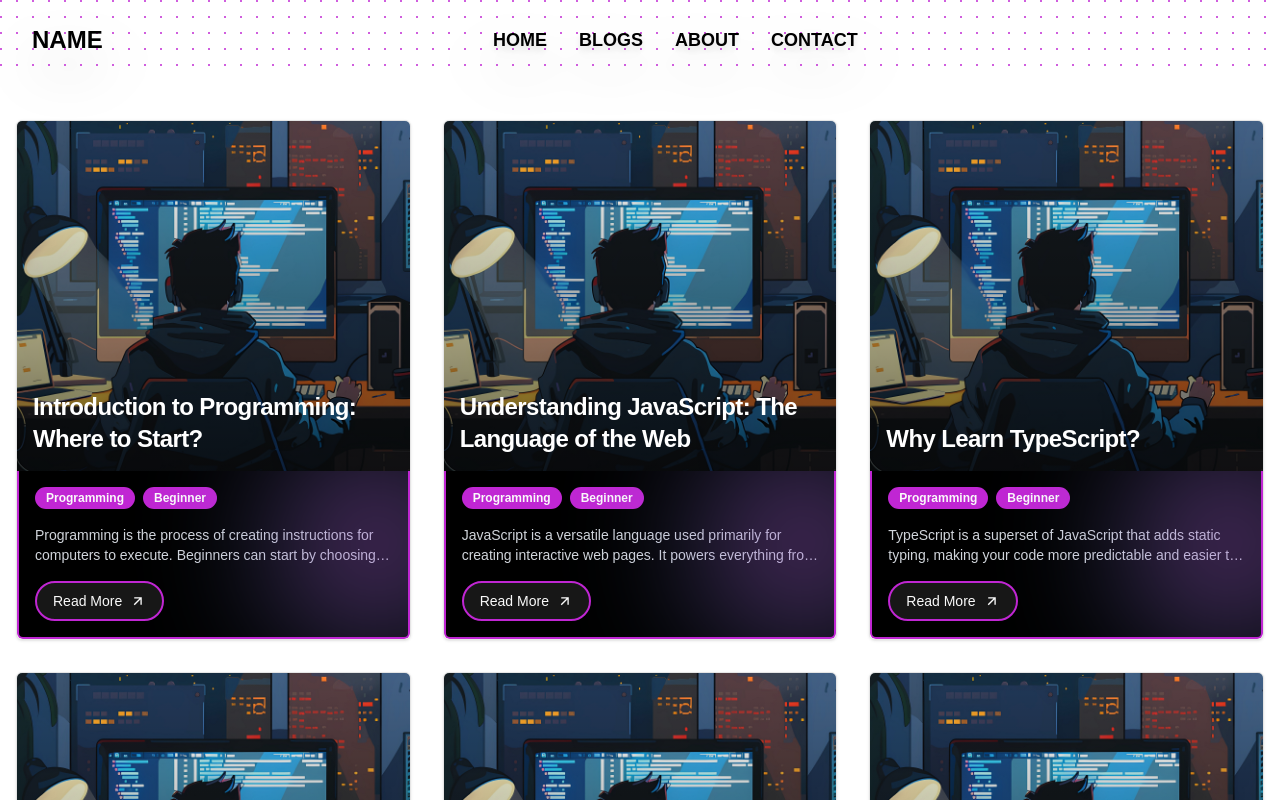
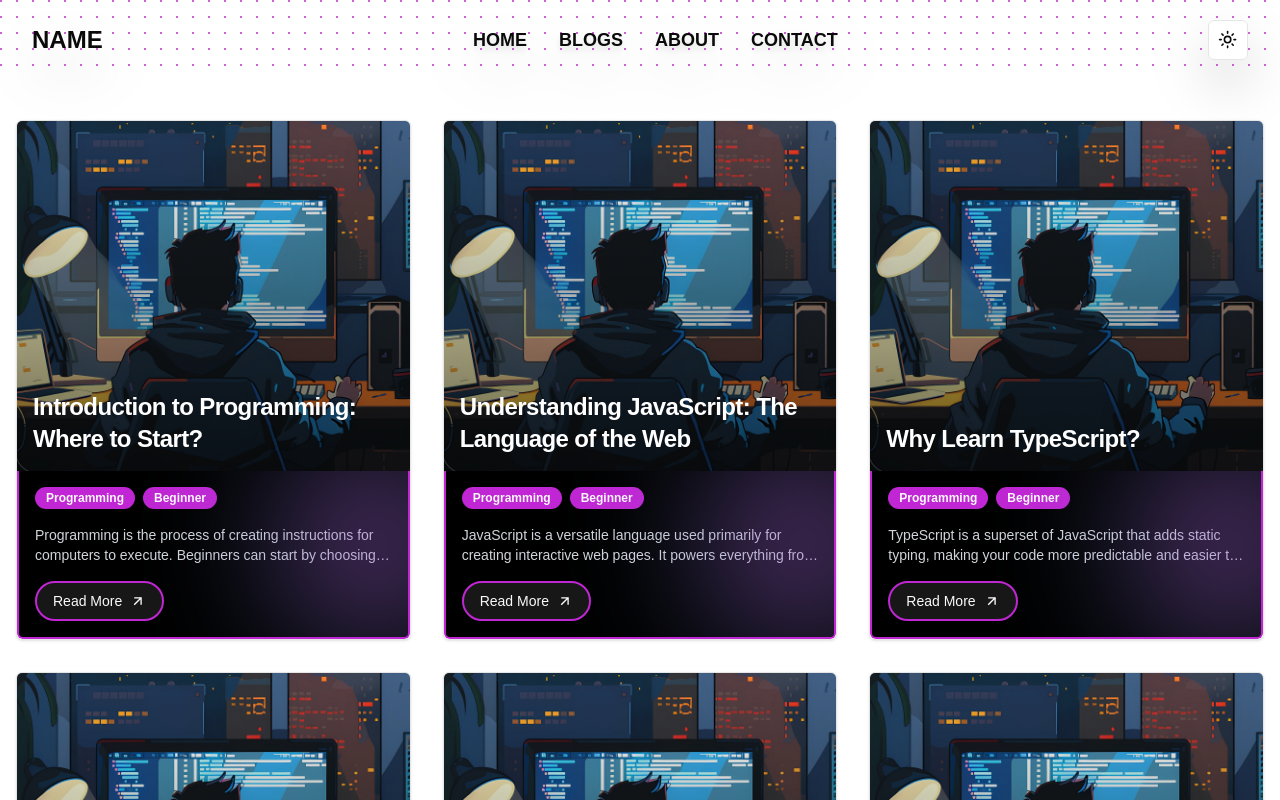
Before and after one commit to Tahasiraj1/Dynamic-Blog-Website, a Next.js app: page /posts in a window 1280 px wide. Shown: the top 800 px of the page. Built offline with nearby package versions, Linux system fonts and the light colour scheme.

Commit message:
Add theme provider and toggle components for dark mode support

```diff
--- a/app/layout.tsx
+++ b/app/layout.tsx
@@ -3,6 +3,7 @@ import localFont from "next/font/local";
 import "./globals.css";
 import Header from "@/components/layout/Header";
 import Footer from "@/components/layout/Footer";
+import { ThemeProvider } from "@/components/Theme-Provider";
 
 const geistSans = localFont({
   src: "./fonts/GeistVF.woff",
@@ -30,9 +31,16 @@ export default function RootLayout({
       <body
         className={`${geistSans.variable} ${geistMono.variable} antialiased`}
       >
-        <Header />
-          {children}
-        <Footer />
+        <ThemeProvider
+          attribute="class"
+          defaultTheme="system"
+          enableSystem
+          disableTransitionOnChange
+        >
+          <Header />
+            {children}
+          <Footer />
+        </ThemeProvider>
       </body>
     </html>
   );
--- /dev/null
+++ b/components/Theme-Provider.tsx
@@ -0,0 +1,11 @@
+"use client"
+
+import * as React from "react"
+import { ThemeProvider as NextThemesProvider } from "next-themes"
+
+export function ThemeProvider({
+  children,
+  ...props
+}: React.ComponentProps<typeof NextThemesProvider>) {
+  return <NextThemesProvider {...props}>{children}</NextThemesProvider>
+}
--- /dev/null
+++ b/components/Theme-Toggle.tsx
@@ -0,0 +1,29 @@
+"use client";
+
+import * as React from "react";
+import { Moon, Sun } from "lucide-react";
+import { useTheme } from "next-themes";
+
+import { Button } from "@/components/ui/button";
+
+export function ModeToggle() {
+  const { theme, setTheme } = useTheme();
+
+  return(
+    <>
+        {theme === "light" ? (
+            <Button variant="outline" size="icon" onClick={() => setTheme("dark")}>
+                <Sun className="h-[1.2rem] w-[1.2rem] rotate-0 scale-100 transition-all dark:-rotate-90 dark:scale-0" />
+                <Moon className="absolute h-[1.2rem] w-[1.2rem] rotate-90 scale-0 transition-all dark:rotate-0 dark:scale-100" />
+                <span className="sr-only">Toggle theme</span>
+            </Button>
+            ) : (
+            <Button variant="outline" size="icon" onClick={() => setTheme("light")}>
+                <Sun className="h-[1.2rem] w-[1.2rem] rotate-0 scale-100 transition-all dark:-rotate-90 dark:scale-0" />
+                <Moon className="absolute h-[1.2rem] w-[1.2rem] rotate-90 scale-0 transition-all dark:rotate-0 dark:scale-100" />
+                <span className="sr-only">Toggle theme</span>
+            </Button>
+        )}
+    </>
+  );
+}
--- a/components/layout/Footer.tsx
+++ b/components/layout/Footer.tsx
@@ -4,7 +4,7 @@ import { FaFacebook, FaTwitter, FaInstagram, FaYoutube } from 'react-icons/fa'
 
 const Footer = () => {
   return (
-    <footer className="relative bg-white text-black">
+    <footer className="relative">
         <div className="container mx-auto px-4 py-12">
             <div className="grid grid-cols-1 md:grid-cols-4 gap-8">
                 <div className="space-y-4">
--- a/components/layout/Header.tsx
+++ b/components/layout/Header.tsx
@@ -12,10 +12,11 @@ import {
 } from "@/components/ui/sheet";
 import { motion } from "framer-motion";
 import DotPattern from "../ui/dot-pattern";
+import { ModeToggle } from "../Theme-Toggle";
 
 const Header = () => {
   return (
-    <div className="relative font-extrabold text-xl w-full h-20 flex items-center justify-between drop-shadow-2xl text-black px-4 md:px-8">
+    <div className="relative font-extrabold text-xl w-full h-20 flex items-center justify-between drop-shadow-2xl px-4 md:px-8">
       <DotPattern className="absolute top-0 left-0 -z-10" />
       <h1 className="font-bold text-2xl animate-in slide-in-from-left-full transition-transform transform duration-1000">
         NAME
@@ -73,6 +74,7 @@ const Header = () => {
         </ul>
       </div>
       <div className="flex gap-2 items-center justify-center animate-in slide-in-from-right-full transition-transform transform duration-1000">
+        <ModeToggle />
         <Sheet>
           <SheetTrigger asChild>
             <Button
@@ -80,13 +82,13 @@ const Header = () => {
               size="icon"
               className="md:hidden bg-transparent hover:bg-transparent"
             >
-              <RiMenu3Line className="w-6 h-6 text-black" />
+              <RiMenu3Line className="w-6 h-6" />
               <span className="sr-only">Open menu</span>
             </Button>
           </SheetTrigger>
           <SheetContent
             side="right"
-            className="pt-20 bg-primary text-white border-r-0 border-t-0 border-b-0 border-l-2 border-fuchsia-600"
+            className="pt-20 bg-primary border-r-0 border-t-0 border-b-0 border-l-2 border-fuchsia-600"
           >
             <SheetHeader>
               <SheetTitle className="sr-only">Navigation Menu</SheetTitle>
--- a/components/ui/button.tsx
+++ b/components/ui/button.tsx
@@ -30,7 +30,7 @@ const buttonVariants = cva(
         linkHover1:
           "relative after:absolute after:bg-primary after:bottom-2 after:h-[1px] after:w-2/3 after:origin-bottom-left after:scale-x-100 hover:after:origin-bottom-right hover:after:scale-x-0 after:transition-transform after:ease-in-out after:duration-300",
         linkHover2:
-          "relative after:absolute after:bg-black after:bottom-2 after:h-[2px] after:w-2/3 after:origin-bottom-right after:scale-x-0 hover:after:origin-bottom-left hover:after:scale-x-100 after:transition-transform after:ease-in-out after:duration-300",
+          "relative after:absolute dark:after:bg-white after:bg-black after:bottom-2 after:h-[2px] after:w-2/3 after:origin-bottom-right after:scale-x-0 hover:after:origin-bottom-left hover:after:scale-x-100 after:transition-transform after:ease-in-out after:duration-300",
       },
       size: {
         default: "h-10 px-4 py-2",
--- a/package.json
+++ b/package.json
@@ -16,6 +16,7 @@
     "framer-motion": "^11.15.0",
     "lucide-react": "^0.469.0",
     "next": "14.2.14",
+    "next-themes": "^0.4.4",
     "react": "^18",
     "react-dom": "^18",
     "react-icons": "^5.4.0",
```
Also changed, not shown: 1 other file (tests, documents, lock files or other folders).
